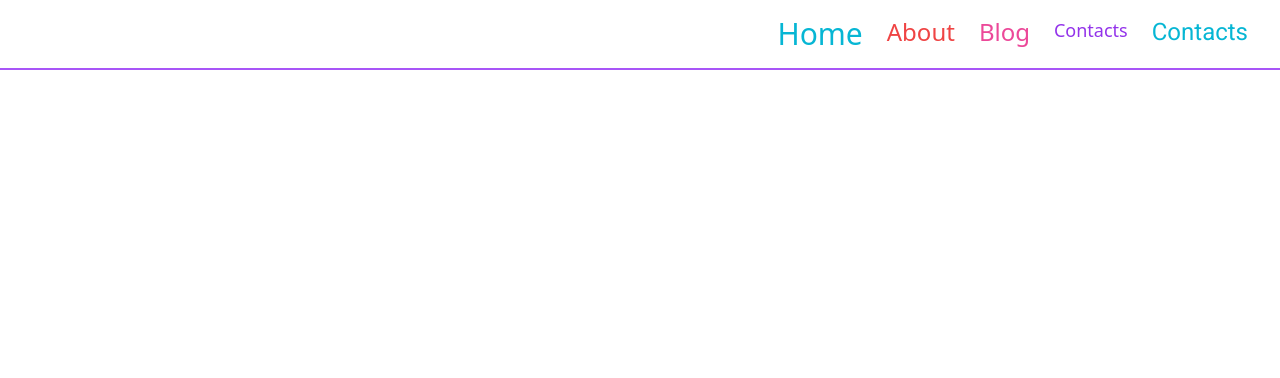
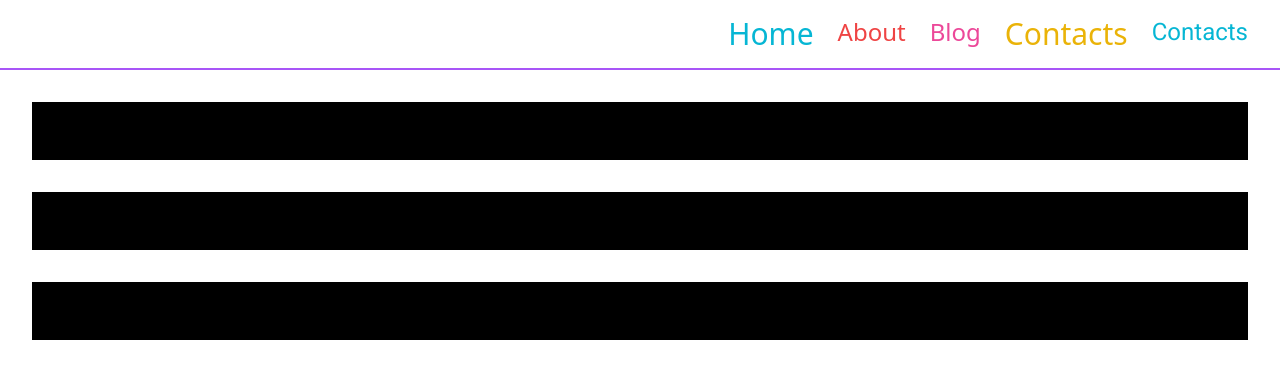
Before and after one commit to web-js-jme/vcs-web, a website: page JS/other/index.html in a window 1280 px wide. Drawn offline with Linux system fonts and the light colour scheme.

Commit message:
tailwinda colors

```diff
--- a/JS/other/index.html
+++ b/JS/other/index.html
@@ -12,7 +12,7 @@
                 <nav class="border-b-2 border-purple-500">
                     <ul class="flex justify-end my-4 mx-5">
                         <li
-                            class="text-xl text-red-800 lg:text-3xl lg:text-cyan-500"><a
+                            class="text-xl text-red-800 lg:text-3xl lg:text-cyan-500 hover:text-green-800"><a
                                 class="p-3" href="#">Home</a></li>
                         <li
                             class="text-lg text-blue-700n lg:text-2xl lg:text-red-500"><a
@@ -22,8 +22,9 @@
                             class="text-xl text-green-700 lg:text-2xl lg:text-pink-500"><a
                                 class="p-3"
                                 href="#">Blog</a></li>
-                        <li class="text-lg text-purple-600" lg:text-3xl
-                            lg:text-yellow-500><a class="p-3"
+
+                        <li class="text-lg text-purple-600 lg:text-3xl
+                            lg:text-yellow-500"><a class="p-3"
                                 href="#">Contacts</a></li>
                         <li
                             class="text-lg text-additional font-roboto lg:text-2xl lg:text-cyan-500"><a
@@ -32,6 +33,17 @@
                     </ul>
                 </nav>
             </div>
+            <section>
+                <article class="card">
+                    <p>Cia musu kortele</p>
+                </article>
+                <article class="card">
+                    <p>Cia musu kortele</p>
+                </article>
+                <article class="card">
+                    <p>Cia musu kortele</p>
+                </article>
+            </section>
         </div>
     </body>
 </html>
--- a/JS/other/src/input.css
+++ b/JS/other/src/input.css
@@ -2,3 +2,8 @@
 @tailwind base;
 @tailwind components;
 @tailwind utilities;
+
+
+.card {
+    @apply border border-black m-8 p-4 bg-black hover:bg-amber-200 transition-colors duration-500;
+}
```
Also changed, not shown: JS/other/src/output.css.
